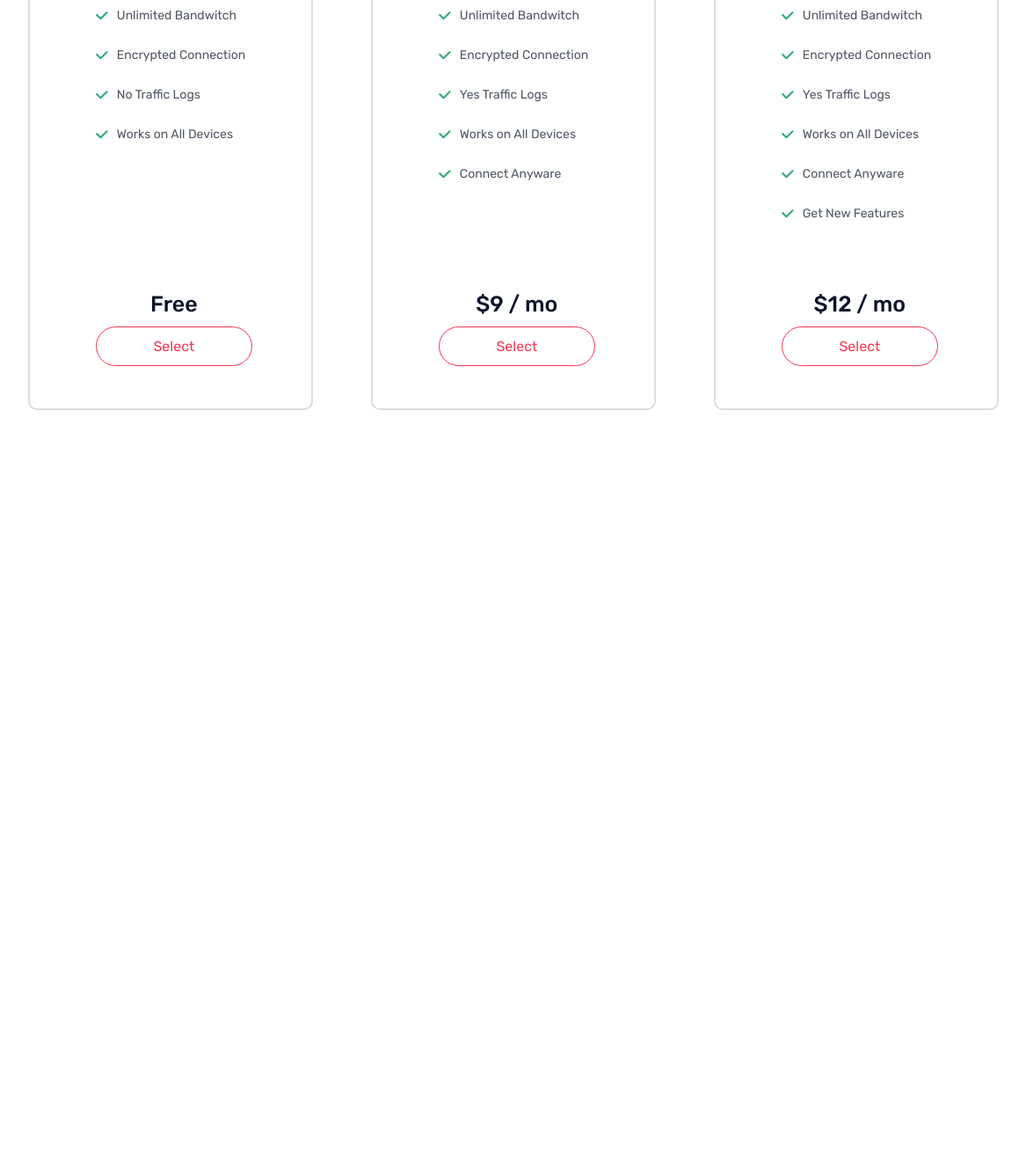
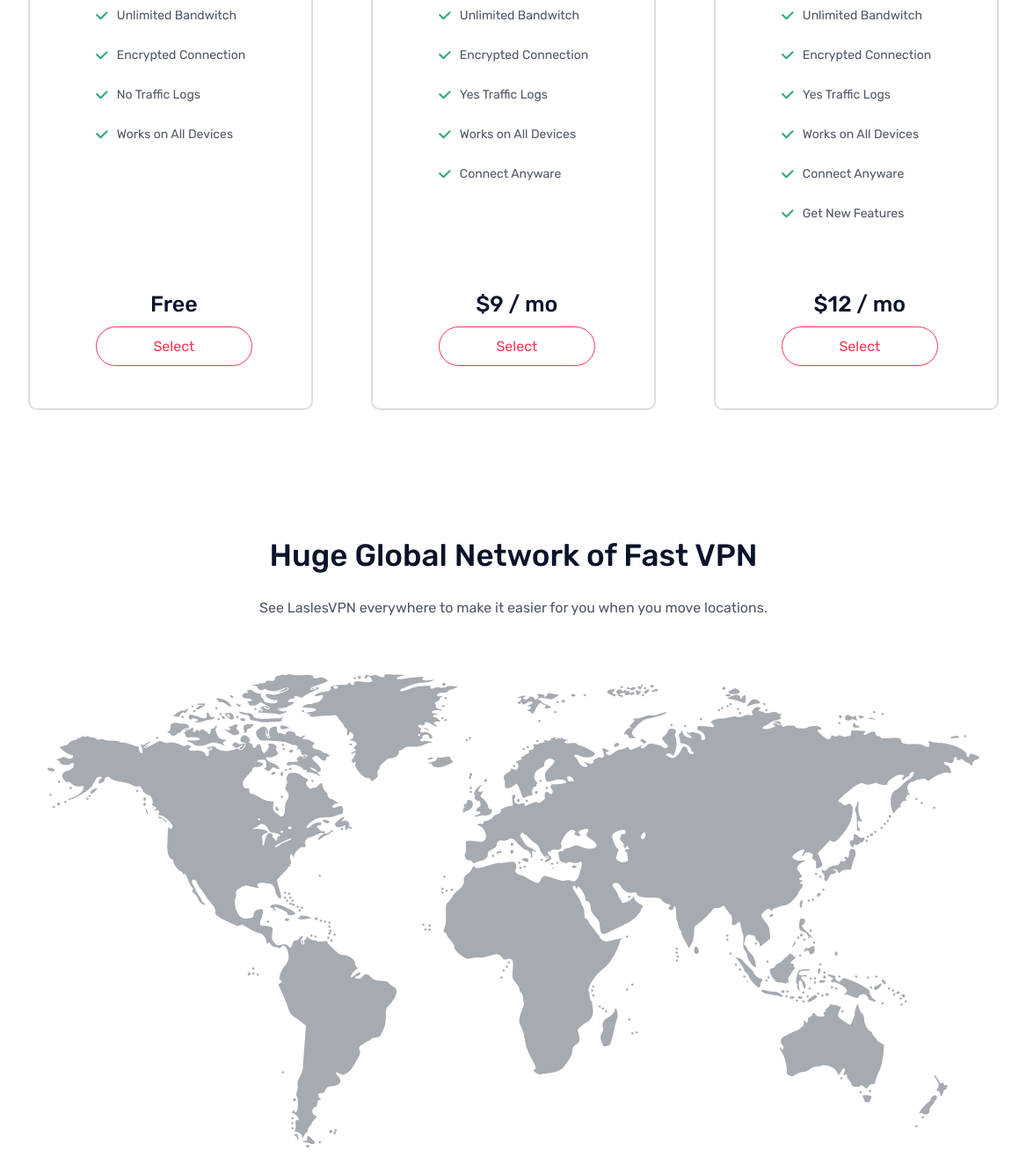
Before and after one commit to Kanogame/VPN-web, a plain HTML site: page index.html in a window 1536 px wide. Shown: the part 1969-3294 px from the top of the page at 88% size, without its empty margins (184-1351 px from the left). Before the commit the page ends 2455 px from the top, so only its background shows below. Drawn offline with Linux system fonts and the light colour scheme.

Commit message:
network section done

```diff
--- a/index.html
+++ b/index.html
@@ -254,5 +254,21 @@
             </div>
         </div>
     </div>
+    <div class="network">
+        <div class="pricing-content">
+            <div class="pricing-text">
+                <div class="pricing-h2">
+                    Huge Global Network of Fast VPN
+                </div>
+                <div class="pricing-p">
+                    See LaslesVPN everywhere to make it easier for you when you move locations.
+                </div>
+            </div>
+            <img src="./source/svg/globe.svg" class="net-globe">
+        </div>
+    </div>
+    <div class="trust">
+
+    </div>
 </body>
 </html>
--- a/style.css
+++ b/style.css
@@ -301,6 +301,16 @@ body
         justify-content: center;
         align-items: center;
     }
+
+    .pricing
+    {
+        margin-bottom: 50px;
+    }
+
+    .network
+    {
+        display: none;
+    }
 }
 
 @media (min-width: 600px)
@@ -515,6 +525,7 @@ body
     .pricing
     {
         padding: 80 0;
+        margin-bottom: 100px;
     }
 
     .pricing-content
@@ -522,6 +533,8 @@ body
         padding: 20px;
         margin: 0 auto;
         max-width: 1500px;
+        display: flex;
+        flex-direction: column;
     }
 
     .pricing-h2
@@ -610,6 +623,16 @@ body
         top: 2300px;
     }
 
+    .network
+    {
+        display: block;
+    }
+
+    .net-globe
+    {
+        margin: 0 auto;
+    }
+
     .three-bars
     {
         display: none;
```
Also changed, not shown: source/svg/globe.svg (added).
